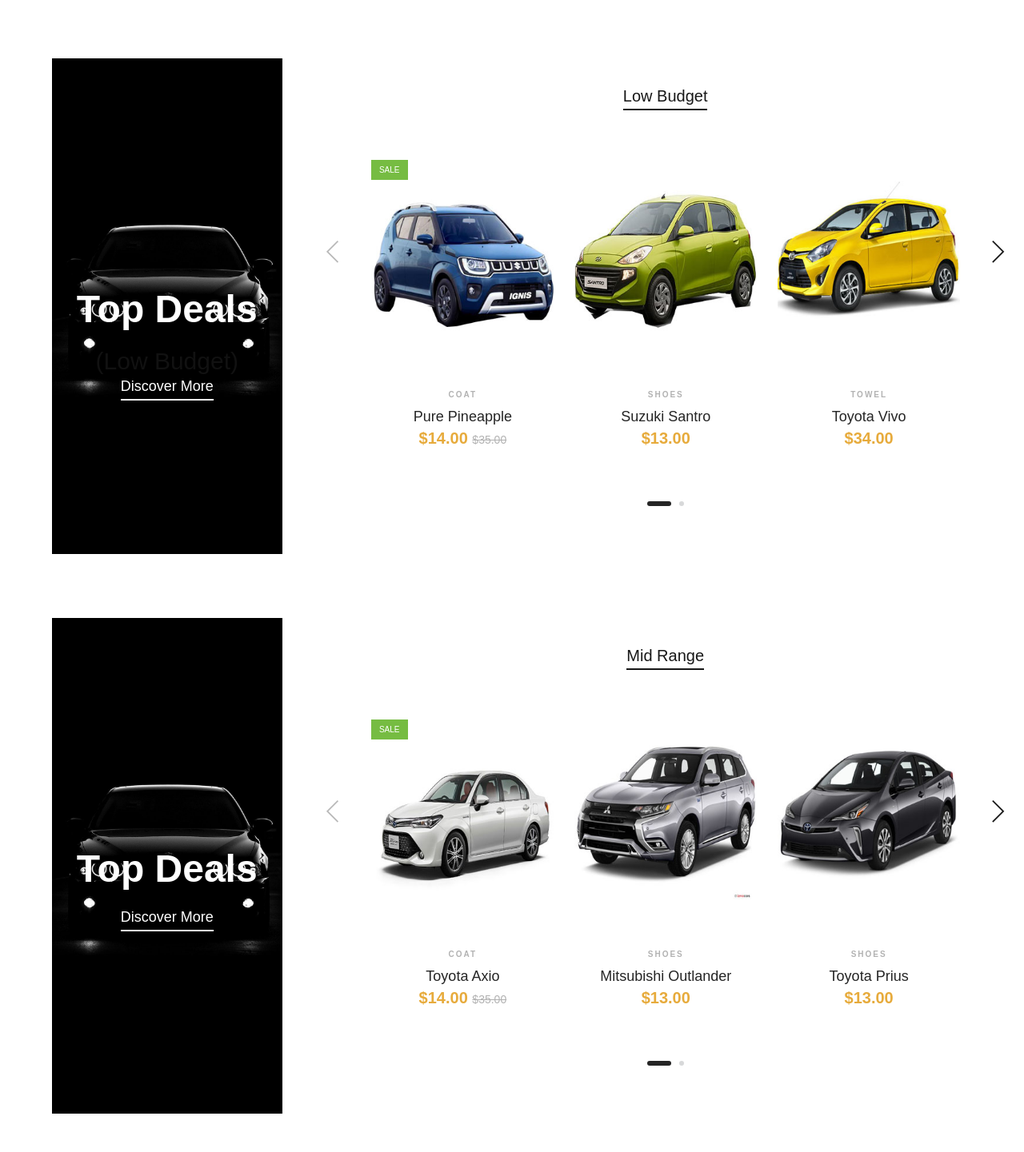
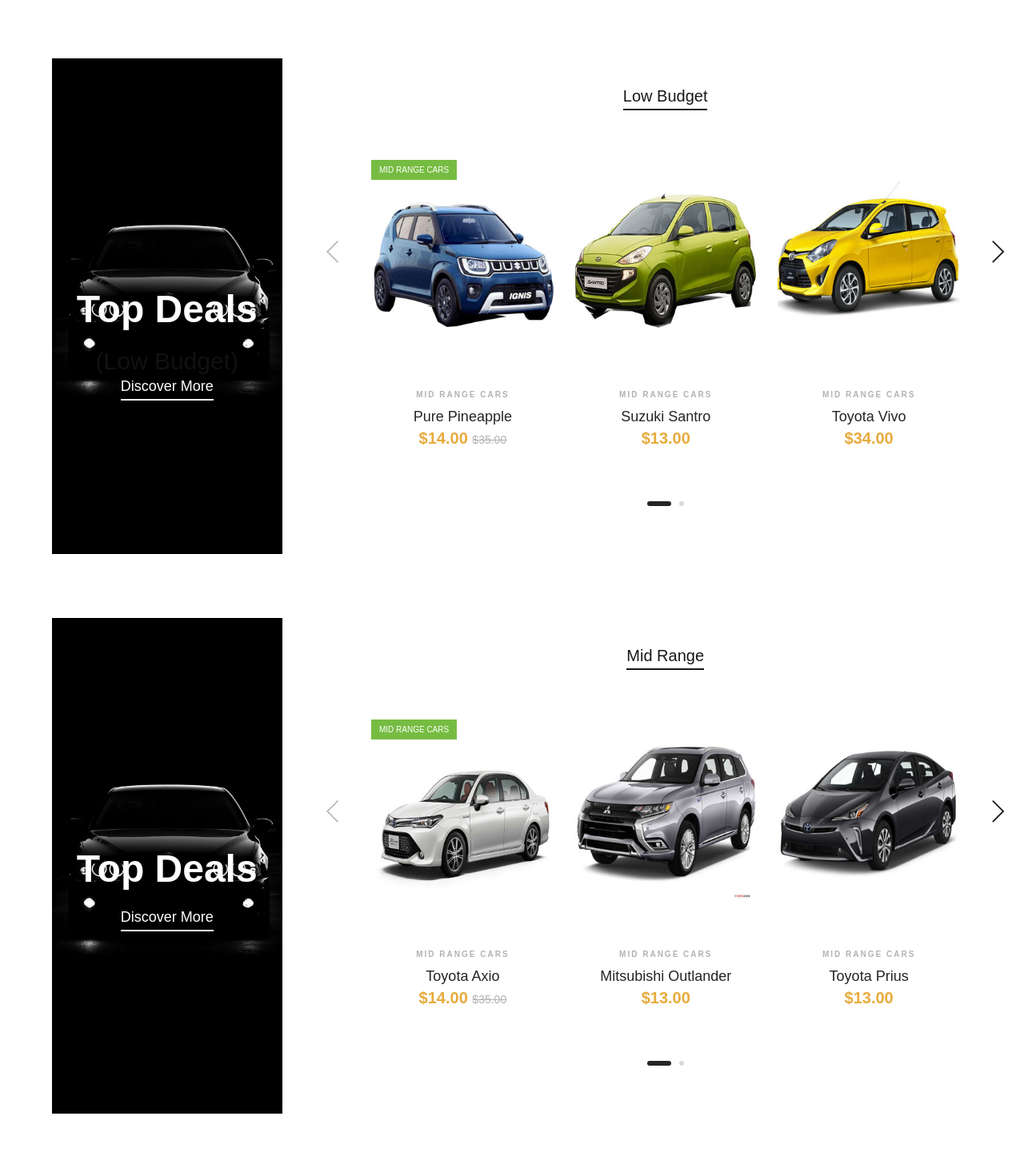
Before and after one commit to UvinduPathirana/Xellar, a Flask app: page / in a window 1280 px wide. Shown: the part 1522-2963 px from the top of the page at 80% size. Run offline with Flask 2, Linux system fonts and the light colour scheme; some libraries are stand-ins or nearby versions; some web fonts are replaced.

Commit message:
category update midrange

```diff
--- a/templates/layout.html
+++ b/templates/layout.html
@@ -244,7 +244,7 @@
                         <div class="product-item">
                             <div class="pi-pic">
                                 <img src="img/products/marutilow.jpg" alt="">
-                                <div class="sale">Sale</div>
+                                <div class="sale">Mid Range Cars</div>
                                 <div class="icon">
                                     <i class="icon_heart_alt"></i>
                                 </div>
@@ -255,7 +255,7 @@
                                 </ul>
                             </div>
                             <div class="pi-text">
-                                <div class="catagory-name">Coat</div>
+                                <div class="catagory-name">Mid Range Cars</div>
                                 <a href="#">
                                     <h5>Pure Pineapple</h5>
                                 </a>
@@ -278,7 +278,7 @@
                                 </ul>
                             </div>
                             <div class="pi-text">
-                                <div class="catagory-name">Shoes</div>
+                                <div class="catagory-name">Mid Range Cars</div>
                                 <a href="#">
                                     <h5>Suzuki Santro</h5>
                                 </a>
@@ -300,7 +300,7 @@
                                 </ul>
                             </div>
                             <div class="pi-text">
-                                <div class="catagory-name">Towel</div>
+                                <div class="catagory-name">Mid Range Cars</div>
                                 <a href="#">
                                     <h5>Toyota Vivo</h5>
                                 </a>
@@ -322,7 +322,7 @@
                                 </ul>
                             </div>
                             <div class="pi-text">
-                                <div class="catagory-name">Towel</div>
+                                <div class="catagory-name">Mid Range Cars</div>
                                 <a href="#">
                                     <h5>Suzuki Alto</h5>
                                 </a>
@@ -355,7 +355,7 @@
                         <div class="product-item">
                             <div class="pi-pic">
                                 <img src="img/products/axio.jpg" alt="">
-                                <div class="sale">Sale</div>
+                                <div class="sale">Mid Range Cars</div>
                                 <div class="icon">
                                     <i class="icon_heart_alt"></i>
                                 </div>
@@ -366,7 +366,7 @@
                                 </ul>
                             </div>
                             <div class="pi-text">
-                                <div class="catagory-name">Coat</div>
+                                <div class="catagory-name">Mid Range Cars</div>
                                 <a href="#">
                                     <h5>Toyota Axio</h5>
                                 </a>
@@ -389,7 +389,7 @@
                                 </ul>
                             </div>
                             <div class="pi-text">
-                                <div class="catagory-name">Shoes</div>
+                                <div class="catagory-name">Mid Range Cars</div>
                                 <a href="#">
                                     <h5>Mitsubishi Outlander</h5>
                                 </a>
@@ -411,7 +411,7 @@
                                 </ul>
                             </div>
                             <div class="pi-text">
-                                <div class="catagory-name">Shoes</div>
+                                <div class="catagory-name">Mid Range Cars</div>
                                 <a href="#">
                                     <h5>Toyota Prius</h5>
                                 </a>
@@ -433,7 +433,7 @@
                                 </ul>
                             </div>
                             <div class="pi-text">
-                                <div class="catagory-name">Shoes</div>
+                                <div class="catagory-name">Mid Range Cars</div>
                                 <a href="#">
                                     <h5>Honda Vezel</h5>
                                 </a>
@@ -455,7 +455,7 @@
                                 </ul>
                             </div>
                             <div class="pi-text">
-                                <div class="catagory-name">Towel</div>
+                                <div class="catagory-name">Mid Range Cars</div>
                                 <a href="#">
                                     <h5>Honda Civic</h5>
                                 </a>
@@ -477,7 +477,7 @@
                                 </ul>
                             </div>
                             <div class="pi-text">
-                                <div class="catagory-name">Towel</div>
+                                <div class="catagory-name">Mid Range Cars</div>
                                 <a href="#">
                                     <h5>Honda Grace</h5>
                                 </a>
```
